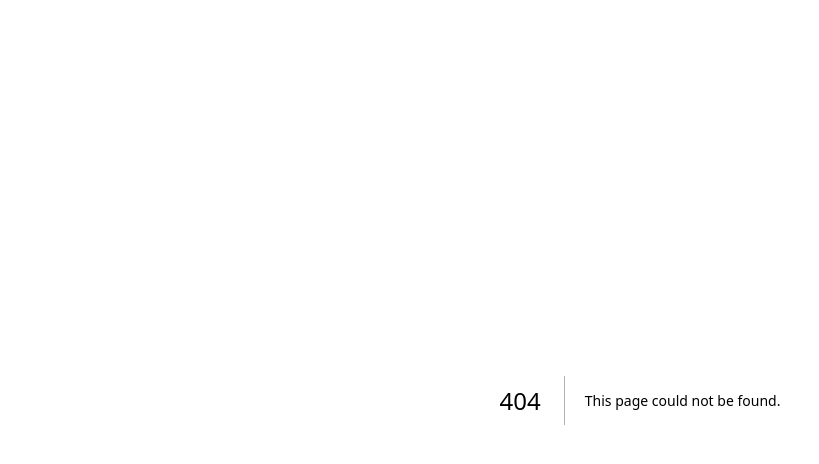
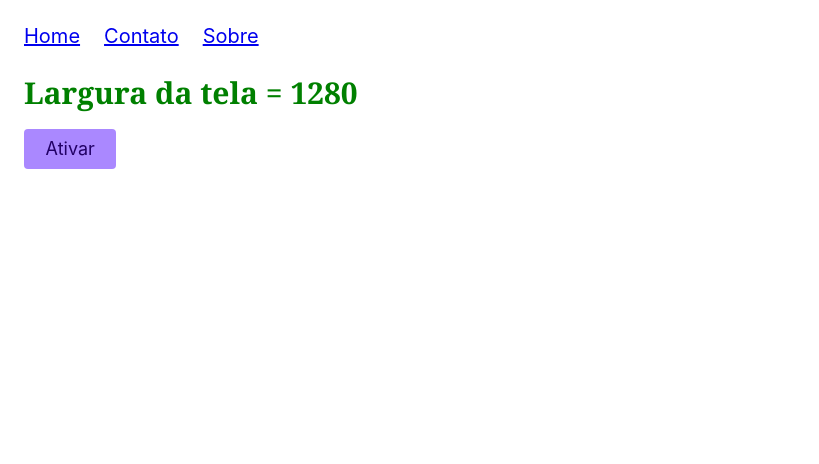
Before and after one commit to FelipeManchester/nextjs-origamid, a Next.js app: page /sobre in a window 1280 px wide. Before the commit this address had no page. Shown: the top 464 px of the page, without its empty margins (0-819 px from the left). Built offline with nearby package versions, Linux system fonts and the light colour scheme.

Commit message:
first commit

```diff
--- a/src/app/globals.css
+++ b/src/app/globals.css
@@ -1,107 +1,135 @@
-:root {
-  --max-width: 1100px;
-  --border-radius: 12px;
-  --font-mono: ui-monospace, Menlo, Monaco, "Cascadia Mono", "Segoe UI Mono",
-    "Roboto Mono", "Oxygen Mono", "Ubuntu Monospace", "Source Code Pro",
-    "Fira Mono", "Droid Sans Mono", "Courier New", monospace;
-
-  --foreground-rgb: 0, 0, 0;
-  --background-start-rgb: 214, 219, 220;
-  --background-end-rgb: 255, 255, 255;
-
-  --primary-glow: conic-gradient(
-    from 180deg at 50% 50%,
-    #16abff33 0deg,
-    #0885ff33 55deg,
-    #54d6ff33 120deg,
-    #0071ff33 160deg,
-    transparent 360deg
-  );
-  --secondary-glow: radial-gradient(
-    rgba(255, 255, 255, 1),
-    rgba(255, 255, 255, 0)
-  );
-
-  --tile-start-rgb: 239, 245, 249;
-  --tile-end-rgb: 228, 232, 233;
-  --tile-border: conic-gradient(
-    #00000080,
-    #00000040,
-    #00000030,
-    #00000020,
-    #00000010,
-    #00000010,
-    #00000080
-  );
-
-  --callout-rgb: 238, 240, 241;
-  --callout-border-rgb: 172, 175, 176;
-  --card-rgb: 180, 185, 188;
-  --card-border-rgb: 131, 134, 135;
+*,
+*::after,
+*::before {
+  box-sizing: border-box;
 }
 
-@media (prefers-color-scheme: dark) {
-  :root {
-    --foreground-rgb: 255, 255, 255;
-    --background-start-rgb: 0, 0, 0;
-    --background-end-rgb: 0, 0, 0;
-
-    --primary-glow: radial-gradient(rgba(1, 65, 255, 0.4), rgba(1, 65, 255, 0));
-    --secondary-glow: linear-gradient(
-      to bottom right,
-      rgba(1, 65, 255, 0),
-      rgba(1, 65, 255, 0),
-      rgba(1, 65, 255, 0.3)
-    );
-
-    --tile-start-rgb: 2, 13, 46;
-    --tile-end-rgb: 2, 5, 19;
-    --tile-border: conic-gradient(
-      #ffffff80,
-      #ffffff40,
-      #ffffff30,
-      #ffffff20,
-      #ffffff10,
-      #ffffff10,
-      #ffffff80
-    );
-
-    --callout-rgb: 20, 20, 20;
-    --callout-border-rgb: 108, 108, 108;
-    --card-rgb: 100, 100, 100;
-    --card-border-rgb: 200, 200, 200;
-  }
-}
-
-* {
-  box-sizing: border-box;
-  padding: 0;
-  margin: 0;
-}
-
-html,
-body {
-  max-width: 100vw;
-  overflow-x: hidden;
+html {
+  --font: -apple-system, BlinkMacSystemFont, 'Segoe UI', Roboto, Oxygen, Ubuntu,
+    Cantarell, 'Open Sans', 'Helvetica Neue', sans-serif;
+  --font-title: Georgia, 'Times New Roman', Times, serif;
+  --font-size: 1.25rem;
+  --color: #a8f;
+  --color-light: #edf;
+  --color-dark: #206;
+  --radius: 0.25rem;
 }
 
 body {
-  color: rgb(var(--foreground-rgb));
-  background: linear-gradient(
-      to bottom,
-      transparent,
-      rgb(var(--background-end-rgb))
-    )
-    rgb(var(--background-start-rgb));
+  margin: 1.5rem;
 }
 
-a {
-  color: inherit;
-  text-decoration: none;
+body,
+input,
+textarea,
+button {
+  font-size: var(--font-size);
+  font-family: var(--font);
 }
 
-@media (prefers-color-scheme: dark) {
-  html {
-    color-scheme: dark;
-  }
+h1,
+h2,
+h3 {
+  font-family: var(--font-title);
 }
+
+h1,
+h2,
+h3,
+p,
+ul {
+  margin: 1rem 0;
+}
+
+ul {
+  list-style: square;
+}
+
+li {
+  margin-bottom: 0.5rem;
+}
+
+label {
+  display: block;
+  margin-bottom: 0.25rem;
+}
+
+input,
+textarea {
+  display: block;
+  border: 1px solid #ccc;
+  width: 100%;
+  max-width: 30rem;
+  padding: 0.75rem;
+  border-radius: var(--radius);
+  background: #eee;
+  transition: 0.2s;
+  margin-bottom: 1rem;
+}
+
+input[type='checkbox'] {
+  display: inline-block;
+  width: auto;
+  margin: 0 0.5rem 0 0;
+}
+
+input:focus,
+textarea:focus {
+  outline: none;
+  border-color: var(--color);
+  background: white;
+  box-shadow: 0 0 0 3px var(--color-light);
+}
+
+button {
+  font-size: 1.125rem;
+  display: block;
+  cursor: pointer;
+  border: none;
+  border-radius: var(--radius);
+  transition: 0.1s;
+  background: var(--color);
+  color: var(--color-dark);
+  padding: 0.6em 1.2em;
+  margin-bottom: 1rem;
+  line-height: 1;
+}
+
+button:hover,
+button:focus {
+  background: var(--color);
+  box-shadow: 0 0 0 3px var(--color-light), 0 0 0 4px var(--color);
+  outline: none;
+}
+
+button:active {
+  box-shadow: 0 0 0 3px var(--color), 0 0 0 4px var(--color);
+}
+
+button:disabled {
+  opacity: 0.5;
+  cursor: wait;
+}
+
+hr {
+  border: 2px solid #eee;
+  margin: 2rem auto;
+}
+
+video,
+img {
+  max-width: 100%;
+  display: block;
+}
+
+.flex {
+  display: flex;
+  gap: 1rem;
+}
+
+.menu {
+  display: flex;
+  gap: 1.5rem;
+  list-style: none;
+  padding: 0;
+}
--- a/src/app/layout.tsx
+++ b/src/app/layout.tsx
@@ -1,12 +1,10 @@
-import type { Metadata } from "next";
-import { Inter } from "next/font/google";
-import "./globals.css";
-
-const inter = Inter({ subsets: ["latin"] });
+import type { Metadata } from 'next';
+import './globals.css';
 
 export const metadata: Metadata = {
-  title: "Create Next App",
-  description: "Generated by create next app",
+  title: 'NextJS - Origamid',
+  description:
+    'Projeto criado pela Origamid - Desenvolvido por Felipe Manchester',
 };
 
 export default function RootLayout({
@@ -15,8 +13,8 @@ export default function RootLayout({
   children: React.ReactNode;
 }>) {
   return (
-    <html lang="en">
-      <body className={inter.className}>{children}</body>
+    <html lang='pt-BR'>
+      <body>{children}</body>
     </html>
   );
 }
--- /dev/null
+++ b/src/app/sobre/page.tsx
@@ -0,0 +1,16 @@
+import Menu from '@/components/Menu';
+import Width from '@/components/width';
+import Link from 'next/link';
+
+import React from 'react';
+
+const SobrePage = () => {
+  return (
+    <div>
+      <Menu />
+      <Width />
+    </div>
+  );
+};
+
+export default SobrePage;
--- /dev/null
+++ b/src/components/Menu.tsx
@@ -0,0 +1,22 @@
+import Link from 'next/link';
+import React from 'react';
+
+const Menu = () => {
+  return (
+    <div>
+      <ul className='menu'>
+        <li>
+          <Link href={'/'}>Home</Link>
+        </li>
+        <li>
+          <Link href={'/contato'}>Contato</Link>
+        </li>
+        <li>
+          <Link href={'/sobre'}>Sobre</Link>
+        </li>
+      </ul>
+    </div>
+  );
+};
+
+export default Menu;
--- /dev/null
+++ b/src/components/width.tsx
@@ -0,0 +1,30 @@
+'use client';
+import React, { useEffect, useState } from 'react';
+
+const Width = () => {
+  const [width, setWidth] = useState(0);
+
+  useEffect(() => {
+    const handleResize = () => {
+      setWidth(document.documentElement.clientWidth);
+    };
+    window.addEventListener('resize', handleResize);
+    handleResize();
+
+    return () => {
+      window.removeEventListener('resize', handleResize);
+    };
+  }, []);
+
+  const [ativo, setAtivo] = useState(false);
+  return (
+    <div>
+      <h2 style={{ color: ativo ? 'tomato' : 'green' }}>
+        Largura da tela = {width}
+      </h2>
+      <button onClick={() => setAtivo((b) => !b)}>Ativar</button>
+    </div>
+  );
+};
+
+export default Width;
```
Also changed, not shown: src/app/contato/page.tsx (added, +13 -0 lines), src/app/page.module.css (deleted, +0 -230 lines), src/app/page.tsx (+11 -90 lines), acesso.txt (added), study.txt (added), 1 other file (tests, documents, lock files or other folders).
